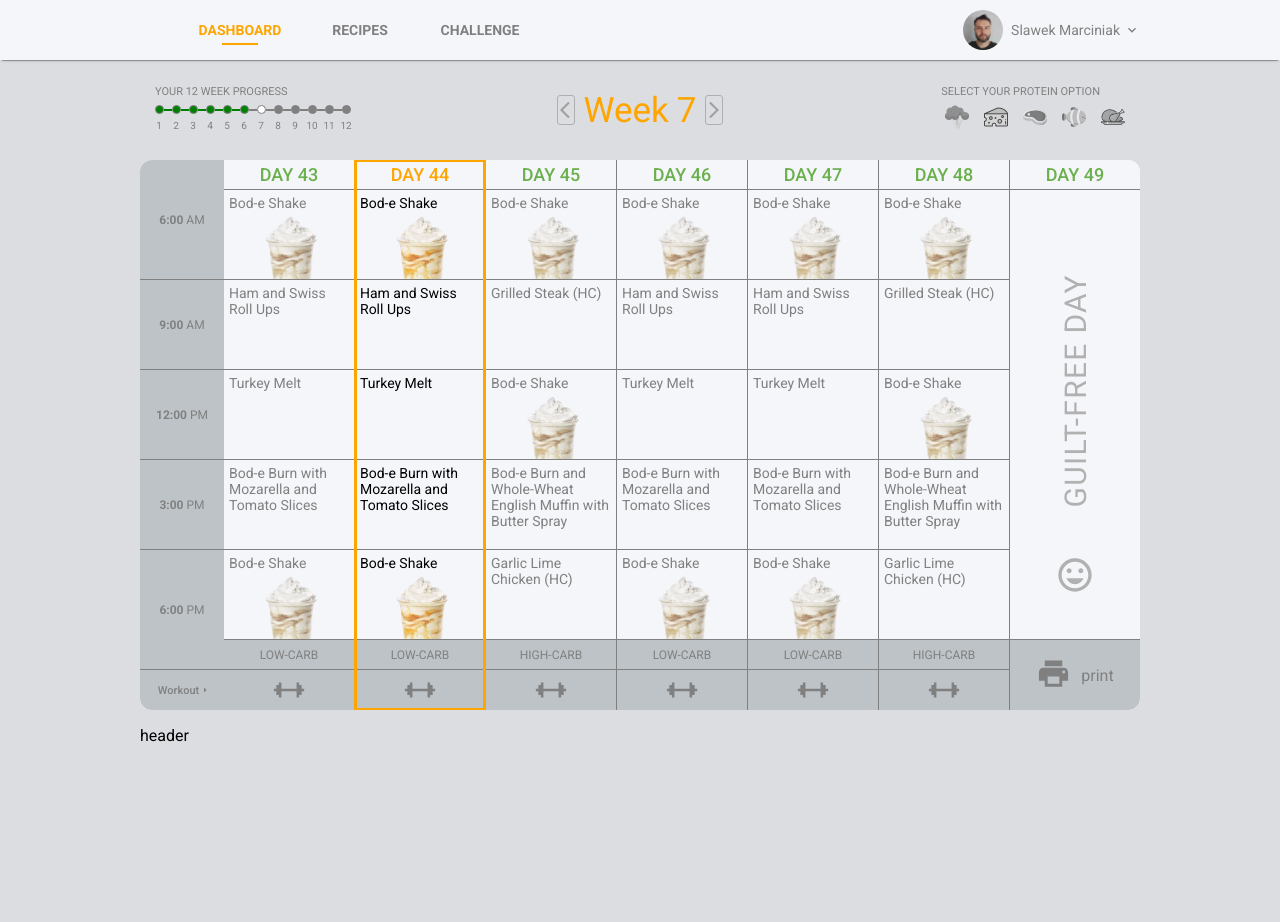
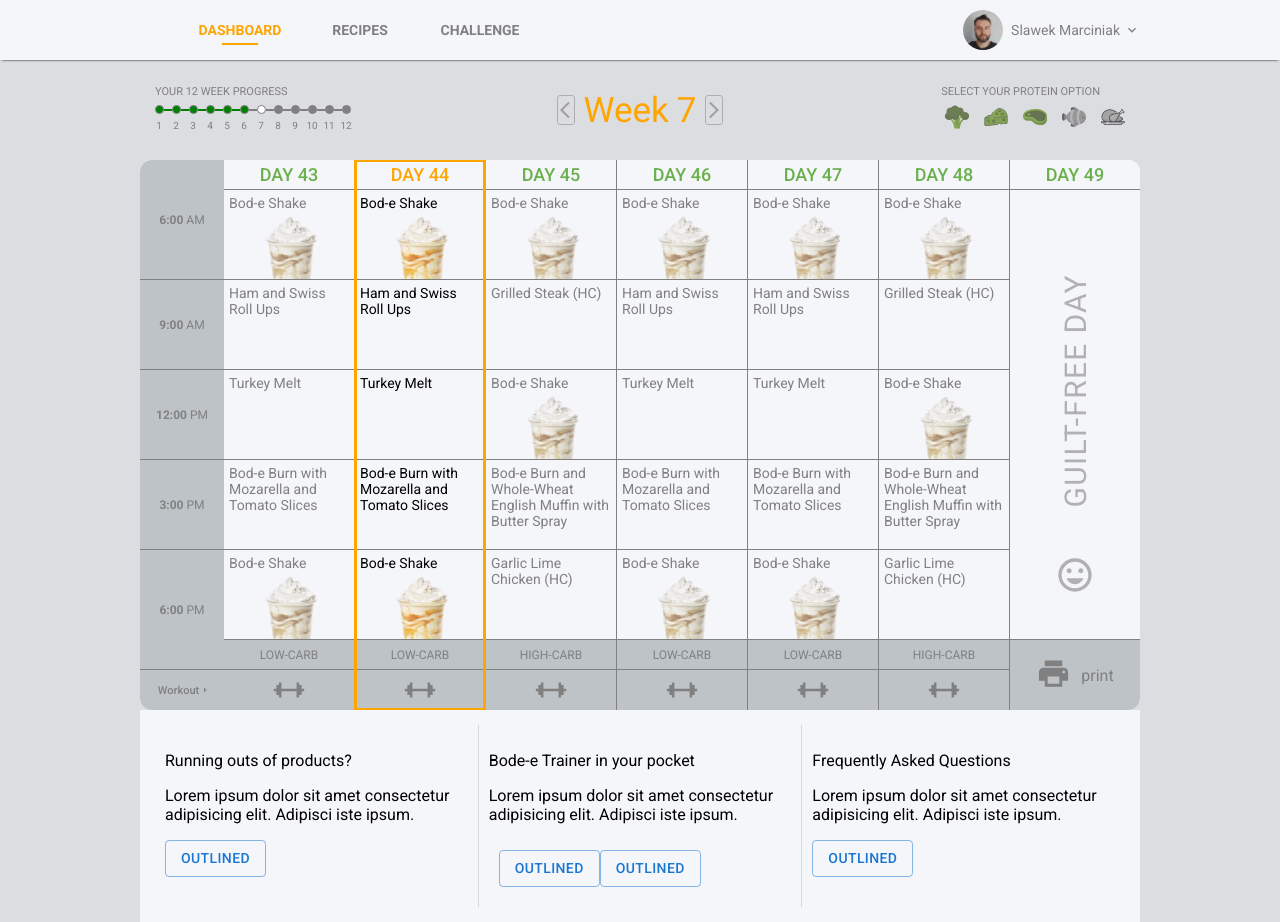
Before and after one commit to slawekmarciniak/diet_table, a React (Create React App) app: page / in a window 1280 px wide. Before the commit the page ends 800 px from the top, so only its background shows below. Built offline with nearby package versions, Linux system fonts and the light colour scheme.

Commit message:
add info section

```diff
--- a/src/Components/InfoSection/InfoSection.style.tsx
+++ b/src/Components/InfoSection/InfoSection.style.tsx
@@ -1 +1,13 @@
 import styled from "styled-components";
+
+export const InfoSectionContainer = styled.div`
+    width: 100%;
+    display: flex;
+    padding: 15px;
+
+    background-color: #f5f6fa;
+    div {
+        flex-grow: 1;
+        padding: 10px;
+    }
+`;
--- a/src/Components/InfoSection/InfoSection.tsx
+++ b/src/Components/InfoSection/InfoSection.tsx
@@ -1,8 +1,45 @@
 import { FC } from "react";
+import { Divider, Button } from "@mui/material";
+import { InfoSectionContainer } from "./InfoSection.style";
+
 interface Props {}
 
 const InfoSection: FC<Props> = () => {
-    return <p>header</p>;
+    return (
+        <>
+            <InfoSectionContainer>
+                <div>
+                    <p>Running outs of products?</p>
+                    <p>
+                        Lorem ipsum dolor sit amet consectetur adipisicing elit.
+                        Adipisci iste ipsum.
+                    </p>
+                    <Button variant="outlined">Outlined</Button>
+                </div>
+                <Divider orientation="vertical" flexItem />
+                <div>
+                    <p>Bode-e Trainer in your pocket</p>
+                    <p>
+                        Lorem ipsum dolor sit amet consectetur adipisicing elit.
+                        Adipisci iste ipsum.
+                    </p>
+                    <div>
+                        <Button variant="outlined">Outlined</Button>
+                        <Button variant="outlined">Outlined</Button>
+                    </div>
+                </div>
+                <Divider orientation="vertical" flexItem />
+                <div>
+                    <p>Frequently Asked Questions</p>
+                    <p>
+                        Lorem ipsum dolor sit amet consectetur adipisicing elit.
+                        Adipisci iste ipsum.
+                    </p>
+                    <Button variant="outlined">Outlined</Button>
+                </div>
+            </InfoSectionContainer>
+        </>
+    );
 };
 
 export default InfoSection;
--- a/src/Components/Table/DayContainer/DayContainer.tsx
+++ b/src/Components/Table/DayContainer/DayContainer.tsx
@@ -21,9 +21,10 @@ const dayOfWeek = moment().day();
 
 const DayContainer: FC<DayContainerProps> = ({ day, carbs }) => {
     const { activeWeek } = useContext<AppContextType>(AppContext);
+    const dayWeek = dayOfWeek === 0 ? 7 : dayOfWeek;
     const diet = carbs === "low" ? lowCarbsDiet : heightCarbsDiet;
     const dayNumber = activeWeek * 7 - 7 + day;
-    const isToday = day === dayOfWeek && activeWeek === userCurrentWeek;
+    const isToday = day === dayWeek && activeWeek === userCurrentWeek;
     const isSunday = day === 7;
 
     const renderWeekday = () => (
--- a/src/Components/TableHeader/TableHeader.style.tsx
+++ b/src/Components/TableHeader/TableHeader.style.tsx
@@ -42,11 +42,6 @@ export const SectionElement = styled.div`
     flex-basis: 33%;
     padding-top: 25px;
     padding-left: 15px;
-    img {
-        filter: saturate(0%);
-        opacity: 0.7;
-        margin-left: 10px;
-    }
 `;
 
 export const SectionElementRight = styled.div`
@@ -58,7 +53,8 @@ export const SectionElementRight = styled.div`
     padding-top: 25px;
 
     img {
-        filter: saturate(0%);
+        filter: grayscale(100%) brightness(50%) sepia(70%) hue-rotate(40deg)
+            saturate(600%) contrast(0.8);
         opacity: 0.7;
         margin-right: 15px;
     }
--- a/src/Components/TableHeader/TableHeader.tsx
+++ b/src/Components/TableHeader/TableHeader.tsx
@@ -45,8 +45,16 @@ const TableHeader: FC<Props> = () => {
                     <img src="broccoli.png" alt="broccoli" />
                     <img src="cheese.png" alt="" />
                     <img src="meat.png" alt="" />
-                    <img src="clown-fish.png" alt="" />
-                    <img src="chicken-leg.png" alt="" />
+                    <img
+                        src="clown-fish.png"
+                        alt=""
+                        style={{ filter: "grayscale(100%) brightness(70%)" }}
+                    />
+                    <img
+                        src="chicken-leg.png"
+                        alt=""
+                        style={{ filter: "grayscale(100%) brightness(100%)" }}
+                    />
                 </div>
             </SectionElementRight>
         </SectionContainer>
```
Also changed, not shown: public/cheese.png.
